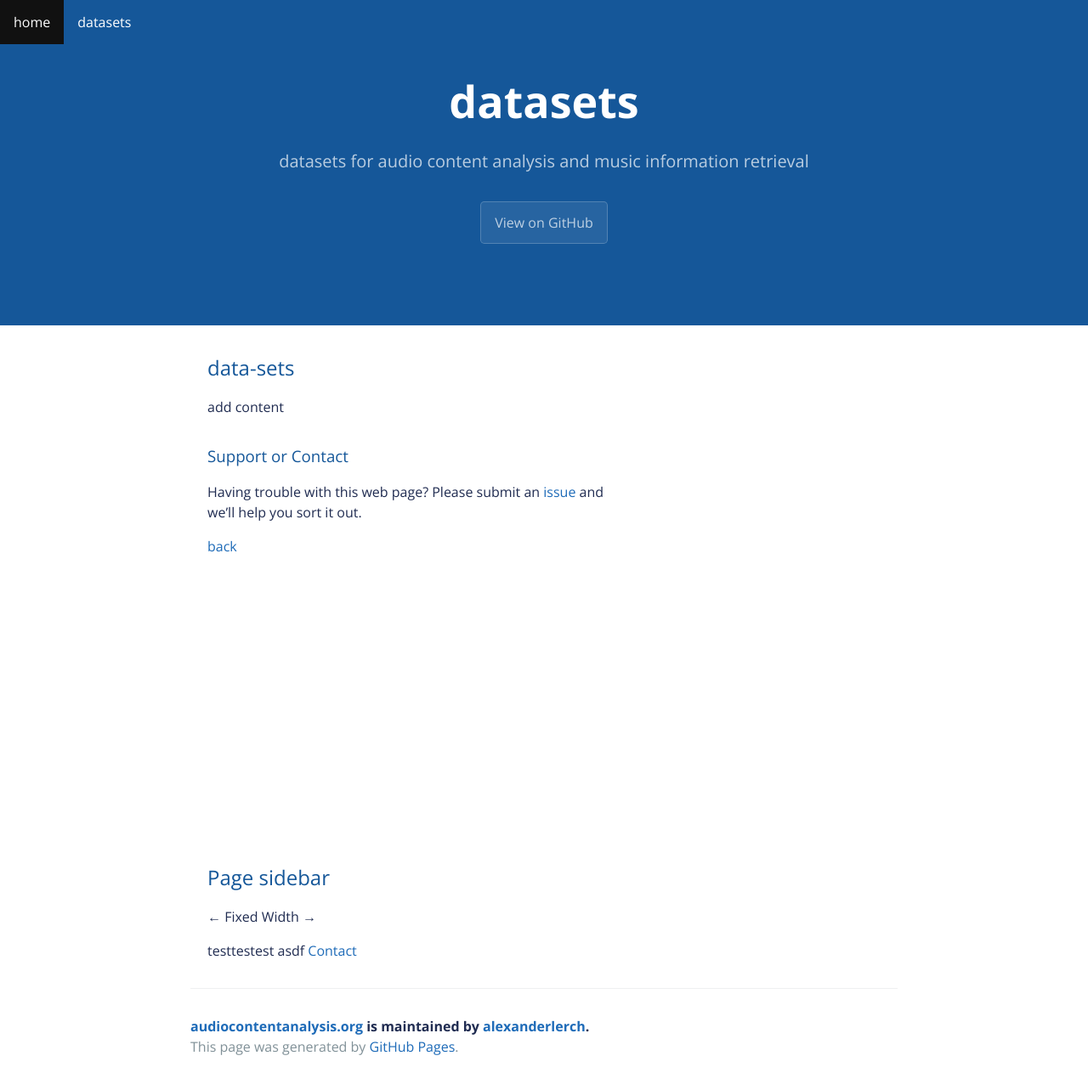
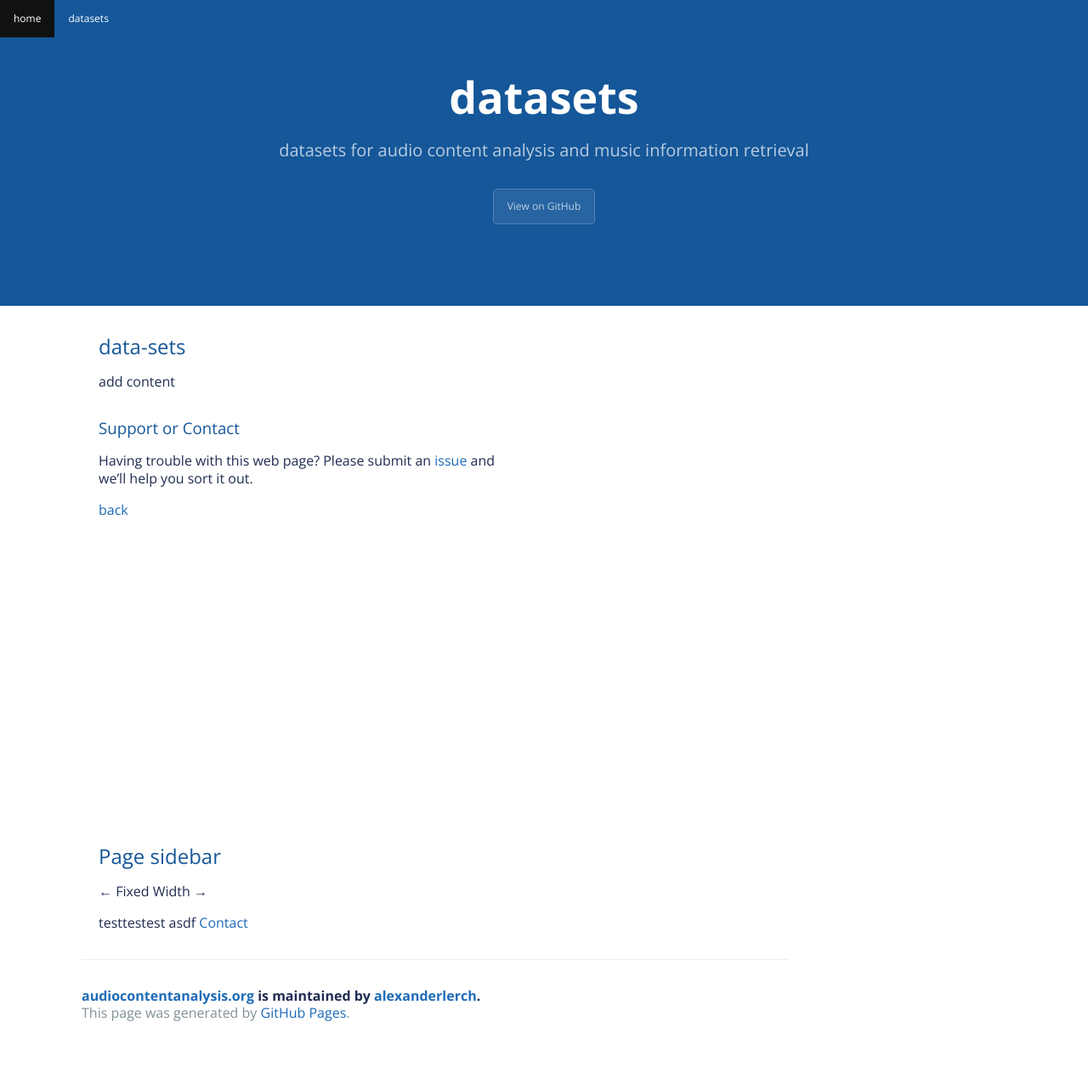
Before and after one commit to alexanderlerch/audiocontentanalysis.org, a Jekyll site: the page built from datasets.md, in a window 1280 px wide and 1276 px high. Shown: the whole window at 85% size. Built offline with Jekyll 4.4.1, drawn with Linux system fonts in a browser that asks for light colours.

Commit message:
another try

```diff
--- a/_includes/head-custom.html
+++ b/_includes/head-custom.html
@@ -2,7 +2,7 @@
 <nav class="main-nav">
   <ul>
 	<li {% if page.url contains 'index' %}class="active"{% endif %}><a href="index.html">home</a></li>
-	<li {% if page.url contains 'datasets' %}class="active"{% endif %}><a href="/datasets">datasets</a></li>
+	<li {% if page.url contains 'datasets' %}class="active"{% endif %}><a href="datasets.html">datasets</a></li>
 <!--     {% assign navigation_pages = site.html_pages | sort: 'navigation_weight' %}
     {% for p in navigation_pages %}
       {% if p.navigation_weight %}
--- a/_sass/jekyll-theme-cayman.scss
+++ b/_sass/jekyll-theme-cayman.scss
@@ -30,8 +30,8 @@ body {
   padding: 0;
   margin: 0;
   font-family: "Open Sans", "Helvetica Neue", Helvetica, Arial, sans-serif;
-  font-size: 16px;
-  line-height: 1.5;
+  font-size: 12px;
+  line-height: 1.3;
   color: $body-text-color;
 }
 
@@ -170,11 +170,12 @@ a {
   @include large {
     max-width: 64rem;
     padding: 2rem 6rem;
-    margin: 0 auto;
+    margin: 20 auto;
     font-size: 1rem;
   }
 
   @include medium {
+    margin: 20 auto;
     padding: 2rem 6rem;
     font-size: 1rem;
   }
```
